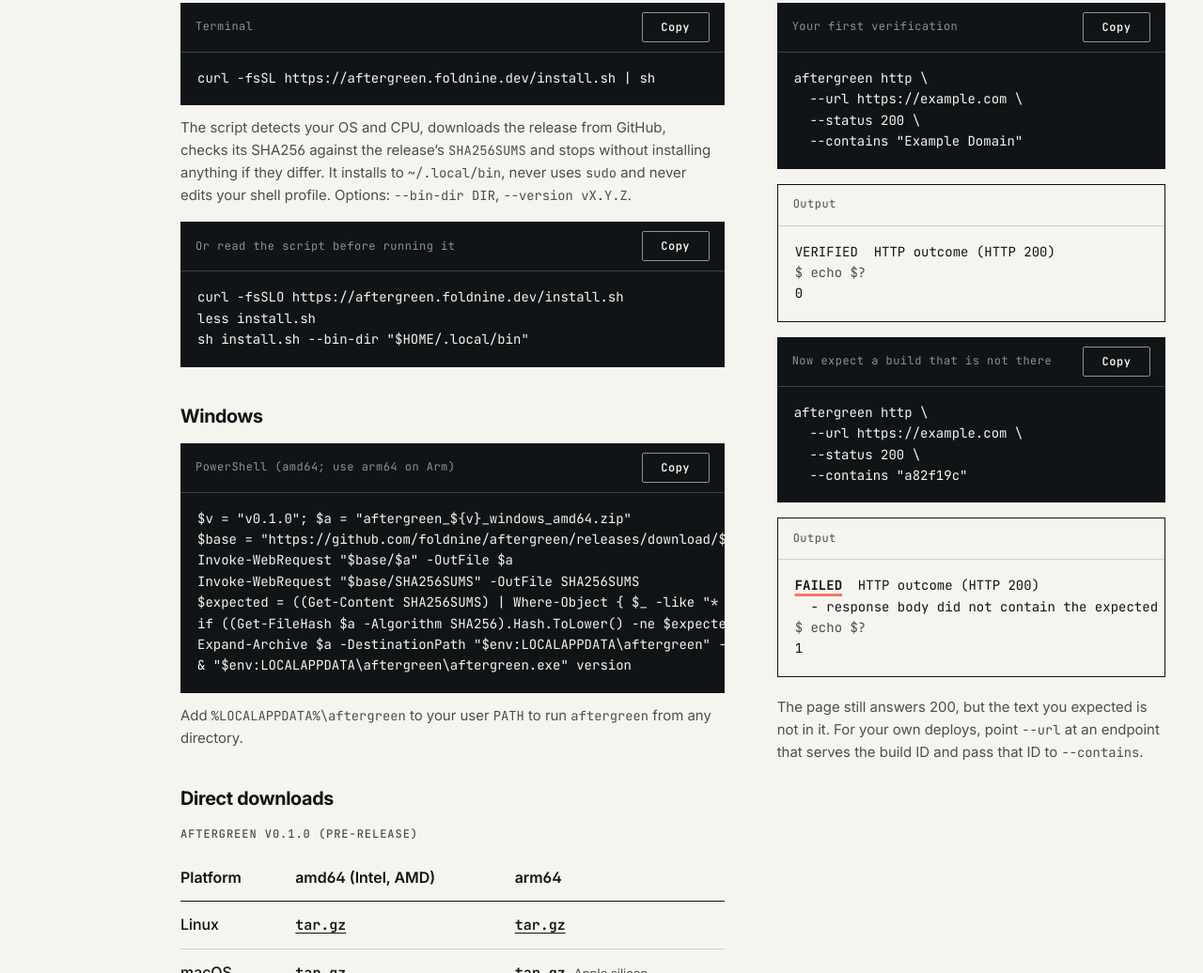
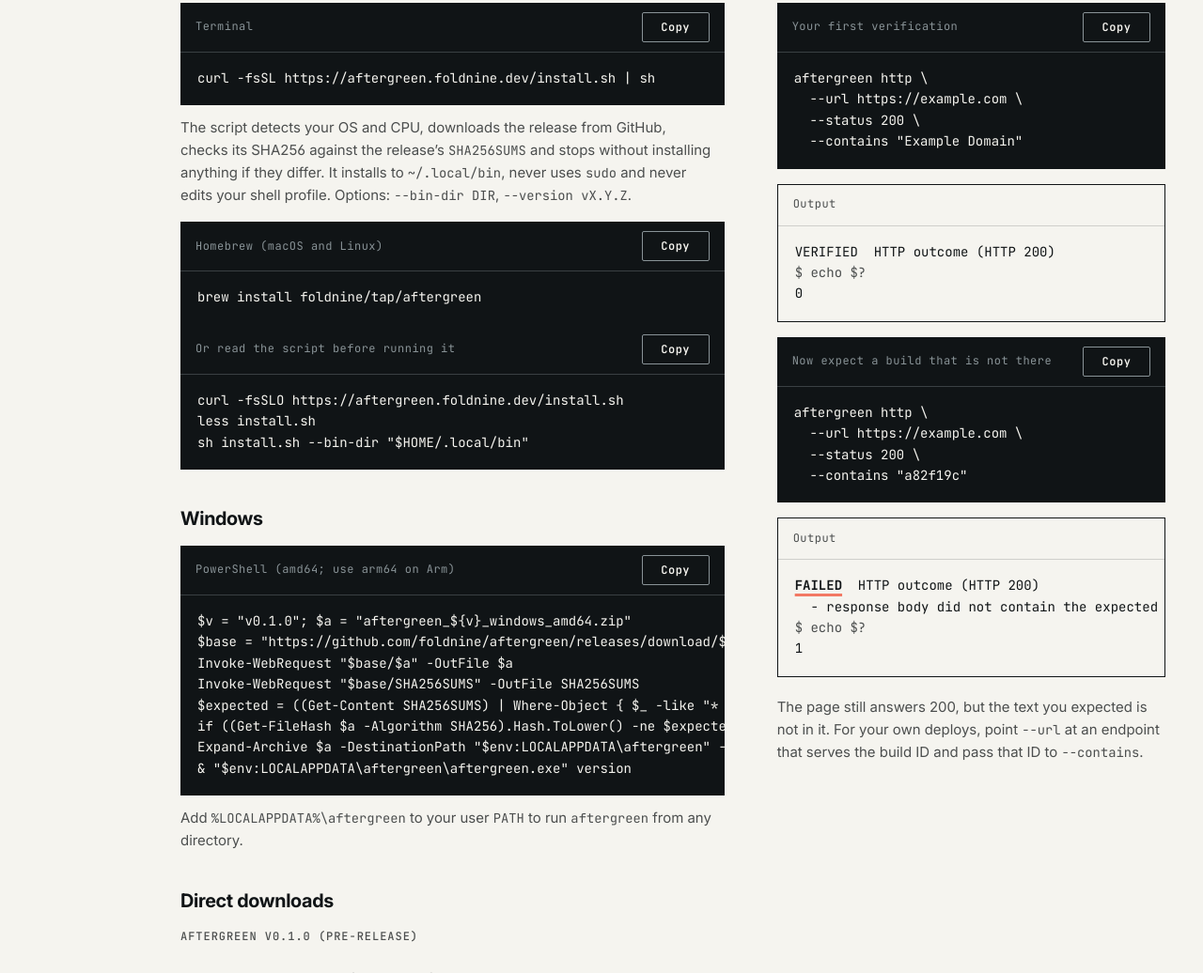
Before and after one commit to foldnine/aftergreen, a plain HTML site: page website/site/index.html in a window 1280 px wide. Shown: the part 3823-4859 px from the top of the page at 94% size. Drawn offline with Linux system fonts and the light colour scheme.

Commit message:
docs, website: Homebrew install via foldnine/tap
The formula is published in foldnine/homebrew-tap.

```diff
--- a/website/site/index.html
+++ b/website/site/index.html
@@ -248,6 +248,10 @@
               </div>
               <p class="note">The script detects your OS and CPU, downloads the release from GitHub, checks its SHA256 against the release’s <span class="mono">SHA256SUMS</span> and stops without installing anything if they differ. It installs to <span class="mono">~/.local/bin</span>, never uses <span class="mono">sudo</span> and never edits your shell profile. Options: <span class="mono">--bin-dir DIR</span>, <span class="mono">--version vX.Y.Z</span>.</p>
               <div class="code">
+                <p class="code__title"><span id="brew-title">Homebrew (macOS and Linux)</span></p>
+                <pre data-copy tabindex="0" aria-labelledby="brew-title"><code>brew install foldnine/tap/aftergreen</code></pre>
+              </div>
+              <div class="code">
                 <p class="code__title"><span id="inspect-title">Or read the script before running it</span></p>
                 <pre data-copy tabindex="0" aria-labelledby="inspect-title"><code>curl -fsSLO https://aftergreen.foldnine.dev/install.sh
 less install.sh
```
Also changed, not shown: 5 other files.
